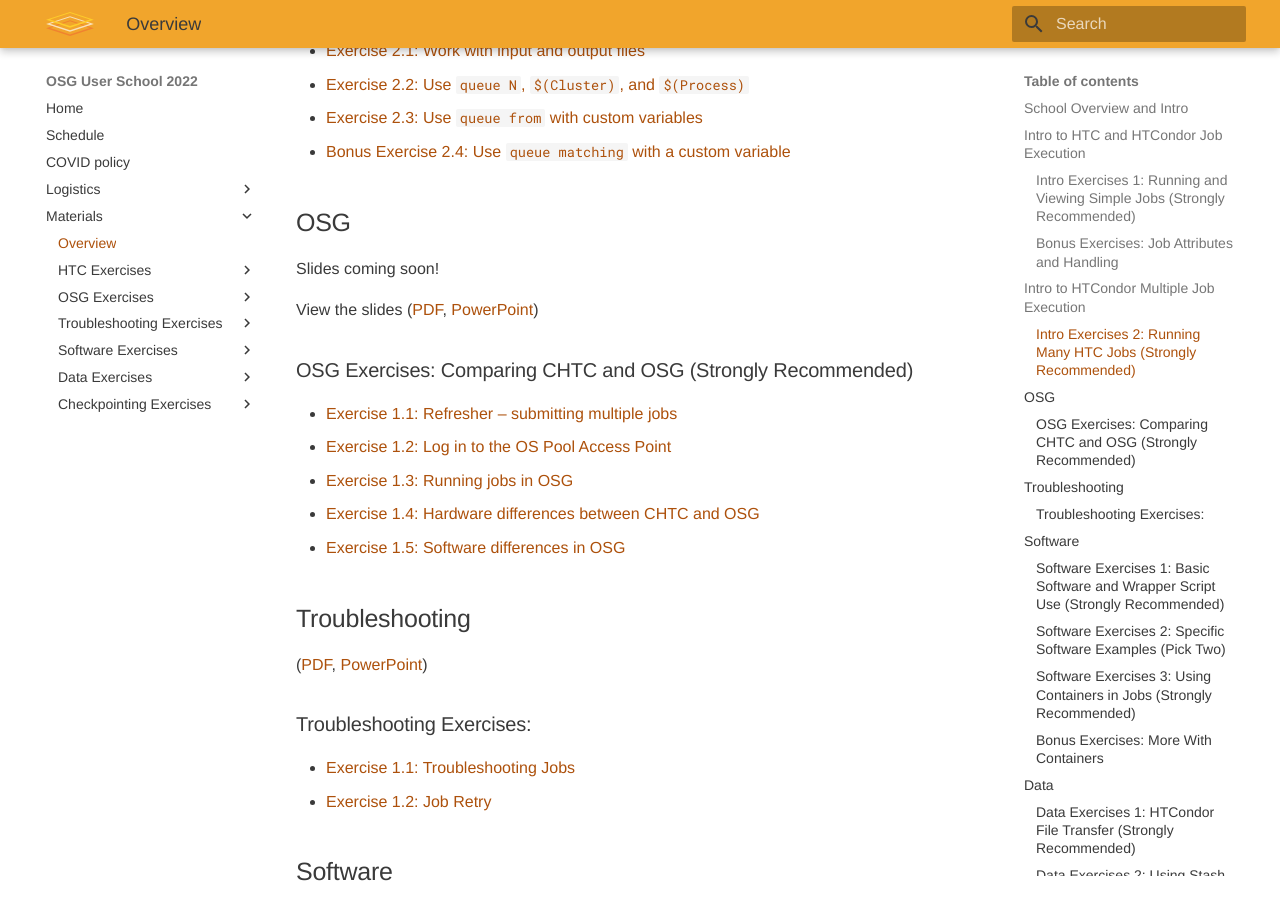
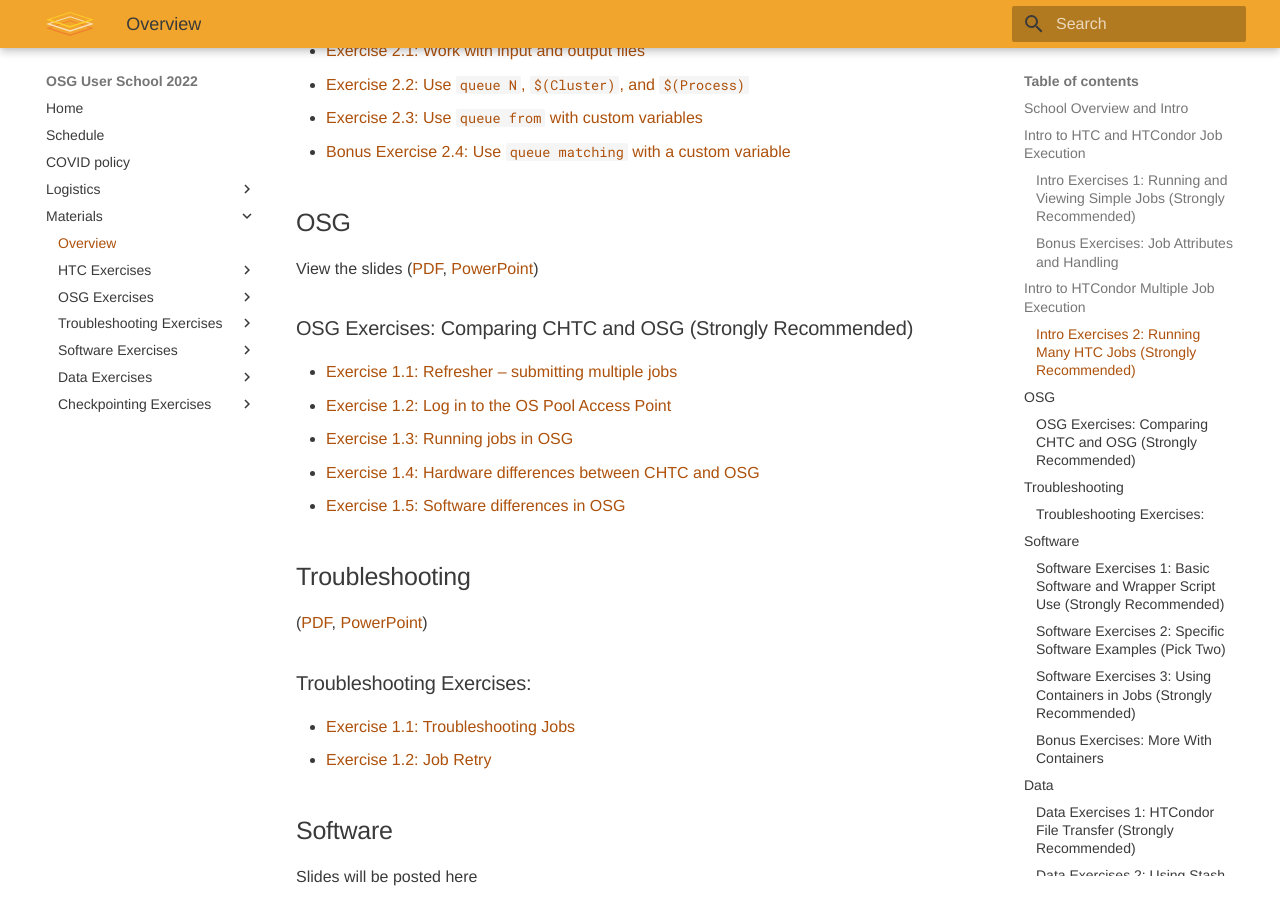
Before and after one commit to showmic09/user-school-2022, an MkDocs documentation site: the page built from docs/materials/index.md, in a window 1280 px wide and 900 px high, scrolled down 960 px. Built offline with MkDocs 1.6.1 and Material for MkDocs 9.7.7, drawn with Linux system fonts in a browser that asks for light colours.

Commit message:
Removed placeholder

```diff
--- a/docs/materials/index.md
+++ b/docs/materials/index.md
@@ -43,8 +43,6 @@
 
 
 ## OSG
-
-Slides coming soon!
 
 View the slides
 ([PDF](osg/files/osgus22-day2-2-osg-cartwright.pdf),
```
